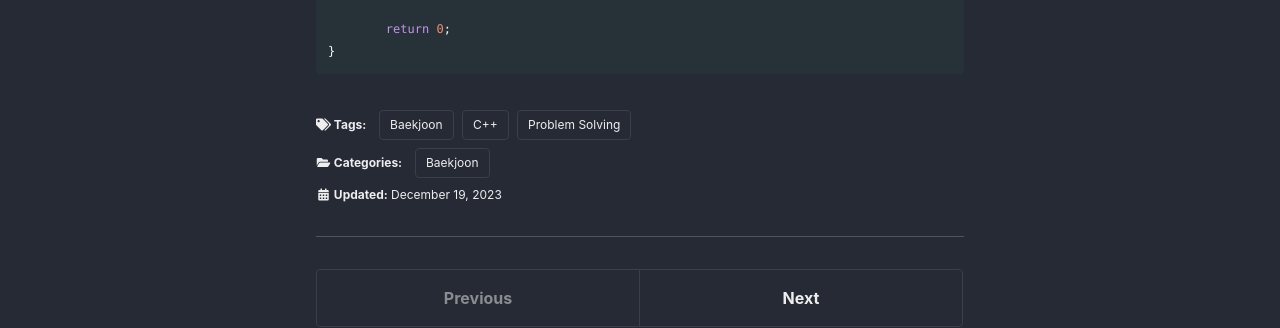
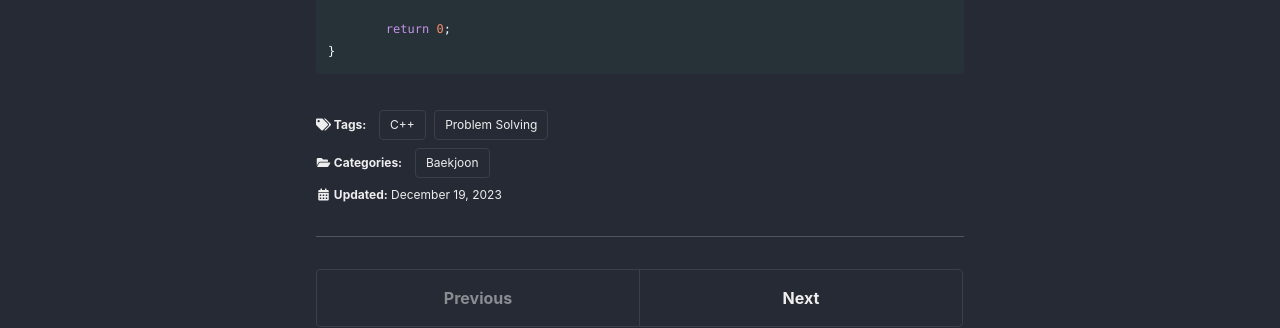
Before and after one commit to puter2712git/puter2712git.github.io, a Jekyll site: the page built from _posts/problem-solving/baekjoon/2023-12-19-백준-2458.md, in a window 1280 px wide and 900 px high, scrolled down 1169 px. Shown: the part 410-738 px from the top of the window. Built offline with Jekyll 4.4.1, drawn with Linux system fonts in a browser that asks for light colours; cached includes are drawn as plain includes.

Commit message:
Change tag

```diff
--- a/_posts/problem-solving/baekjoon/2023-12-19-백준-2458.md
+++ b/_posts/problem-solving/baekjoon/2023-12-19-백준-2458.md
@@ -6,7 +6,7 @@ permalink: "/baekjoon/2358"
 categories:
   - Baekjoon
 tags:
-  - [Problem Solving, Baekjoon, C++]
+  - [Problem Solving, C++]
 
 toc: true
 toc_sticky: true
```
